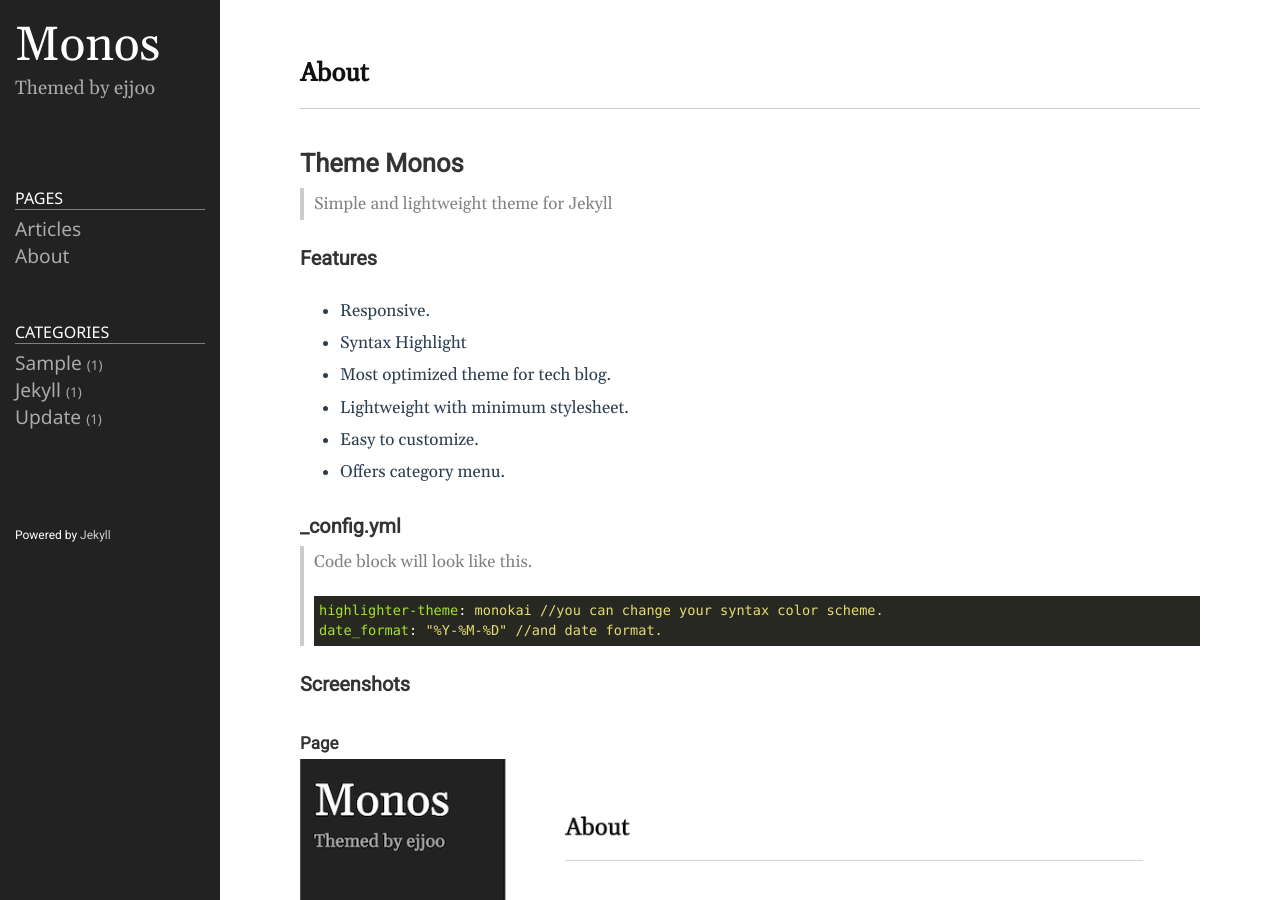
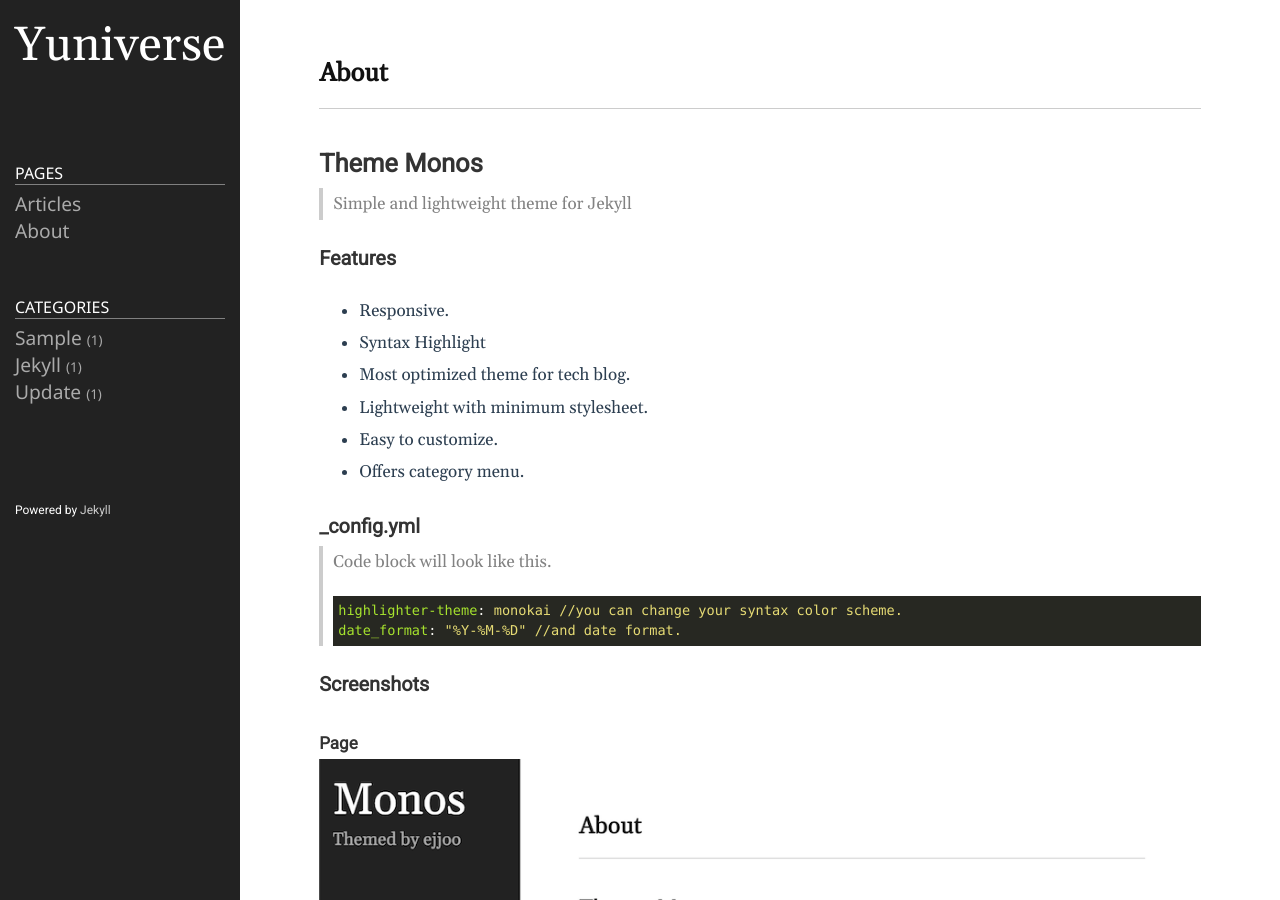
Before and after one commit to YujunWON/yujunwon.github.io, a Jekyll site: the page built from README.md, in a window 1280 px wide and 900 px high. Built offline with Jekyll 4.4.1, drawn with Linux system fonts in a browser that asks for light colours.

Commit message:
modify _config.yml

```diff
--- a/_config.yml
+++ b/_config.yml
@@ -18,13 +18,11 @@
 # You can create any custom variable you would like, and they will be accessible
 # in the templates via {{ site.myvariable }}.
 
-title: Monos
-email: ejjoo7994@gmail.com
-description: >- # this means to ignore newlines until "baseurl:"
-  Themed by ejjoo
+title: Yuniverse
+email: yujunwon27@gmail.com
 # baseurl: "/" # the subpath of your site, e.g. /blog
-# url: "http://ejjoo.github.io" # the base hostname & protocol for your site, e.g. http://example.com
-github_username: ejjoo
+url: "http://yjunwon.github.io" # the base hostname & protocol for your site, e.g. http://example.com
+github_username: yujunwon27
 highlighter: rouge
 svg:
   optimize: true
```
